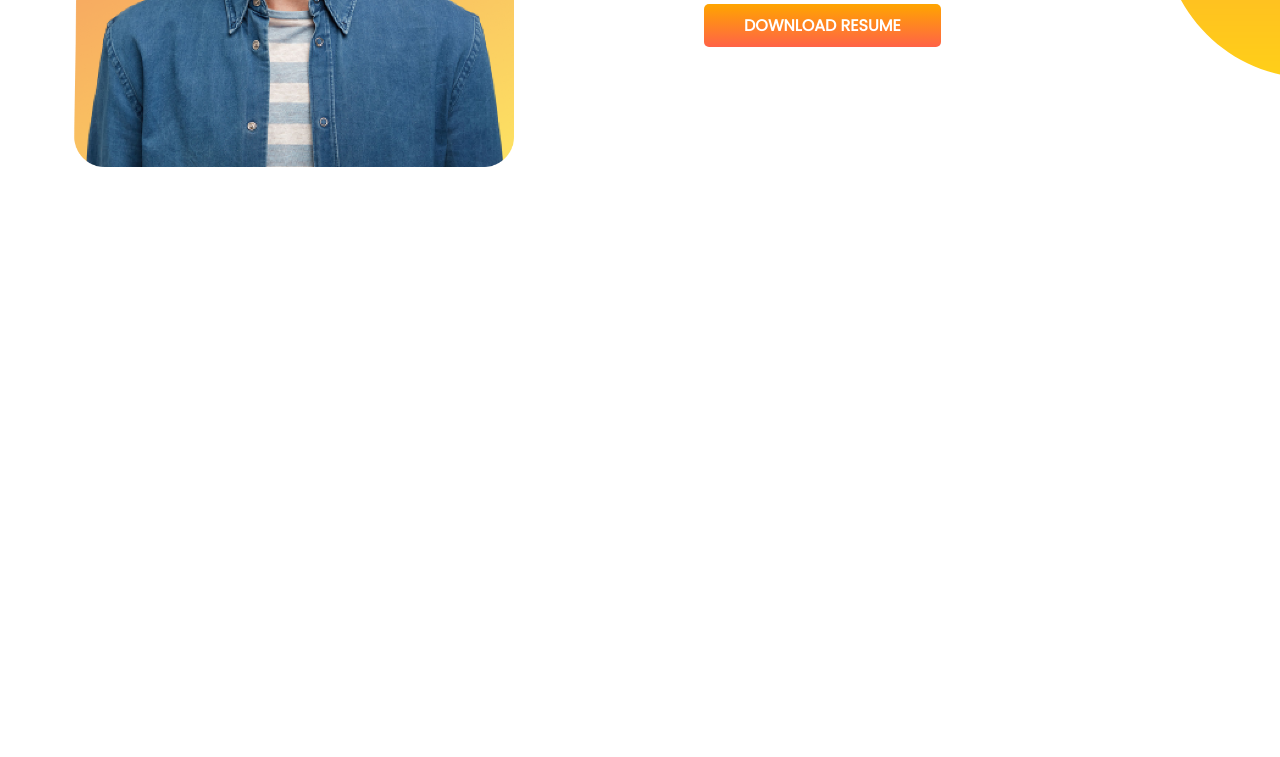
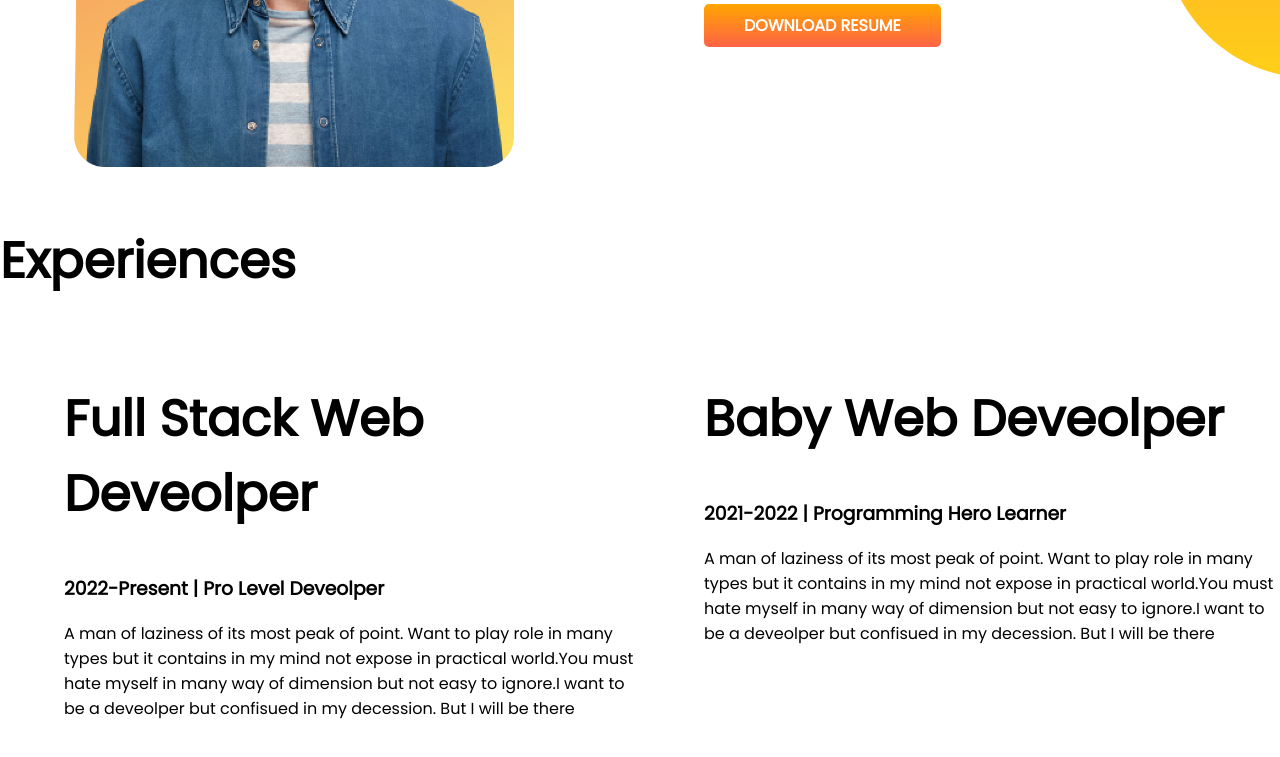
Before and after one commit to saka-bta/dev-portfolio, a plain HTML site: page index.html in a window 1280 px wide. Shown: the part 960-1717 px from the top of the page. Before the commit the page ends 1184 px from the top, so only its background shows below. Drawn offline with Linux system fonts and the light colour scheme.

Commit message:
add-experience-area

```diff
--- a/index.html
+++ b/index.html
@@ -13,7 +13,7 @@
 </head>
 
 <body>
-    <section class="top-banner">
+    <section class="top-banner flexible-container">
         <div class="half-width">
             <h1>Welcome To</h1>
             <h1><span class="orange-color">Salah Uddin's</span> World!</h1>
@@ -31,14 +31,15 @@
             <img src="images/person/person-0.png" alt="main image">
         </div>
     </section>
-    <section class="dream-big">
+    <section class="dream-big flexible-container">
         <div class="half-width">
             <img src="images/person/person-1.png" alt="image-add">
         </div>
         <div class="half-width">
             <h1>Dream Big</h1>
             <h2>Become a Web Deveolper</h2>
-            <p>A man of laziness of its most peak of point. Want to play role in many types but it contains in my mind
+            <p>A man of laziness of its most peak of point. Want to play role in many types but it
+                contains in my mind
                 not
                 expose in practical world.You must hate myself in many way of dimension but not easy to ignore.I want to
                 be
@@ -47,6 +48,25 @@
                 href="https://www.blogger.com/blog/posts/4858055189541430675?blogID=4858055189541430675#allposts">DOWNLOAD
                 RESUME</a>
         </div>
+    </section>
+    <section class="experience-area">
+        <h1>Experiences</h1>
+        <div class="flexible-container">
+            <div class="half-width">
+                <h1>Full Stack Web Deveolper</h1>
+                <h3>2022-Present | Pro Level Deveolper</h3>
+                <p>A man of laziness of its most peak of point. Want to play role in many types but it
+                    contains in my mind not expose in practical world.You must hate myself in many way of dimension but
+                    not easy to ignore.I want to be a deveolper but confisued in my decession. But I will be there</p>
+            </div>
+            <div class="half-width">
+                <h1>Baby Web Deveolper</h1>
+                <h3>2021-2022 | Programming Hero Learner</h3>
+                <p>A man of laziness of its most peak of point. Want to play role in many types but it
+                    contains in my mind not expose in practical world.You must hate myself in many way of dimension but
+                    not easy to ignore.I want to be a deveolper but confisued in my decession. But I will be there</p>
+            </div>
+        </div>
 
     </section>
 </body>
--- a/style.css
+++ b/style.css
@@ -9,7 +9,7 @@ h1{
 .orange-color{
     color: orange;
 }
-section{
+.flexible-container{
     display: flex;
     margin-bottom: 50px;
 }
@@ -36,5 +36,4 @@ section{
     background-image: url(images/dream-bg.png);
     background-repeat: no-repeat;
     background-position: right;
-
 }
```
